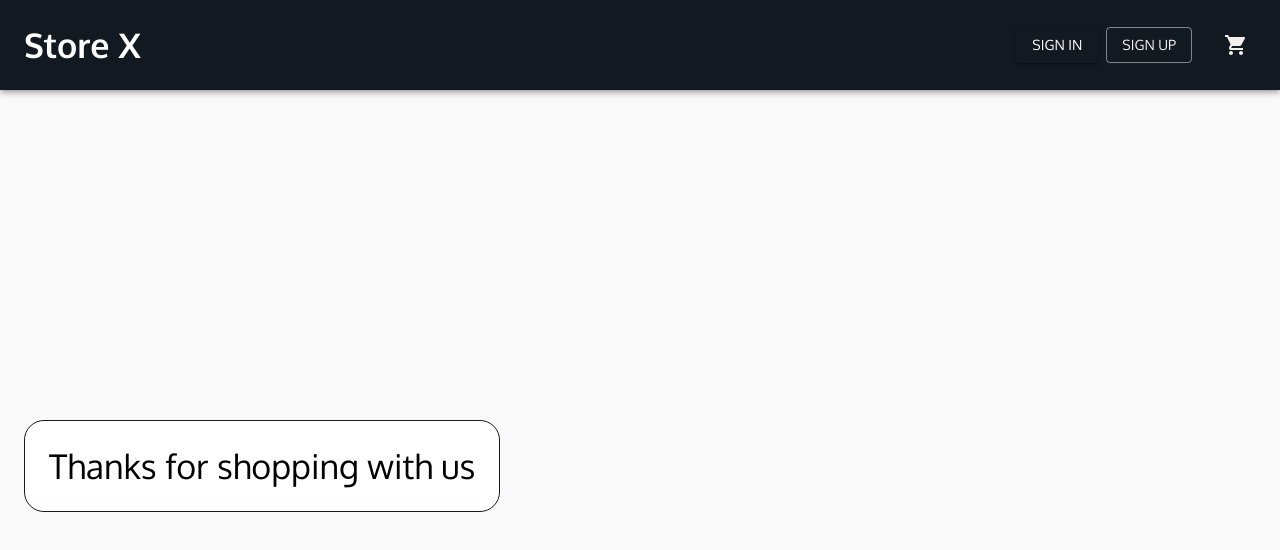
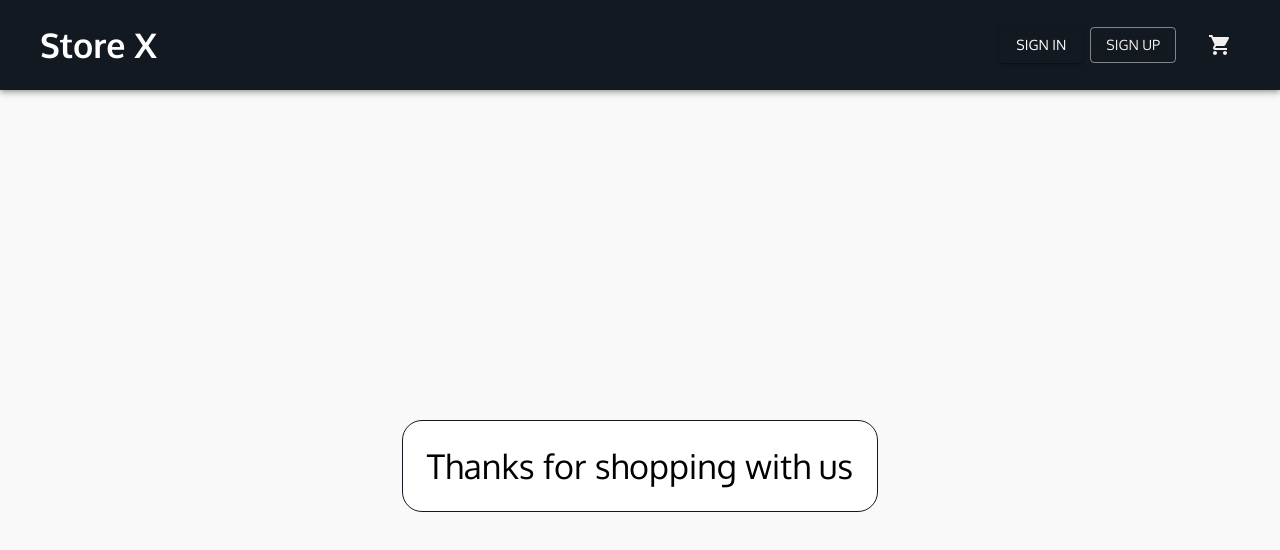
Before and after one commit to pedroalima/storex, a React (Vite) app: page /acknowledgment in a window 1280 px wide. Shown: the top 550 px of the page. Built offline with nearby package versions, Linux system fonts and the light colour scheme.

Commit message:
docs: readme update

```diff
--- a/package.json
+++ b/package.json
@@ -16,7 +16,6 @@
     "@mui/icons-material": "^5.14.11",
     "@mui/material": "^5.14.11",
     "@reduxjs/toolkit": "^1.9.5",
-    "material-ui-popup-state": "^5.0.9",
     "react": "^18.2.0",
     "react-dom": "^18.2.0",
     "react-redux": "^8.1.2",
--- a/src/pages/acknowledgment/index.tsx
+++ b/src/pages/acknowledgment/index.tsx
@@ -9,6 +9,7 @@ export const Acknowledgment = () => {
 			padding={theme.spacing(3)}
 			height="88vh"
 			display="flex"
+			justifyContent="center"
 			alignItems="center"
 		>
 			<M.Box
--- a/src/shared/components/header/index.tsx
+++ b/src/shared/components/header/index.tsx
@@ -28,7 +28,11 @@ export const Header = () => {
 	};
 
 	return (
-		<M.AppBar position="static" sx={{padding: theme.spacing(3), background: theme.palette.primary.dark}} >
+		<M.AppBar position="static" sx={
+			smDown ?
+				{padding: theme.spacing(3), background: theme.palette.primary.dark} :
+				{paddingX: theme.spacing(5), paddingY: theme.spacing(3), background: theme.palette.primary.dark}
+		}>
 			<M.Box display="flex" justifyContent="space-between">
 				<M.Typography variant="h4" component="h1" fontWeight="600" onClick={()=>navigate("/")} >Store X</M.Typography>
 
```
Also changed, not shown: 2 other files (tests, documents, lock files or other folders).
